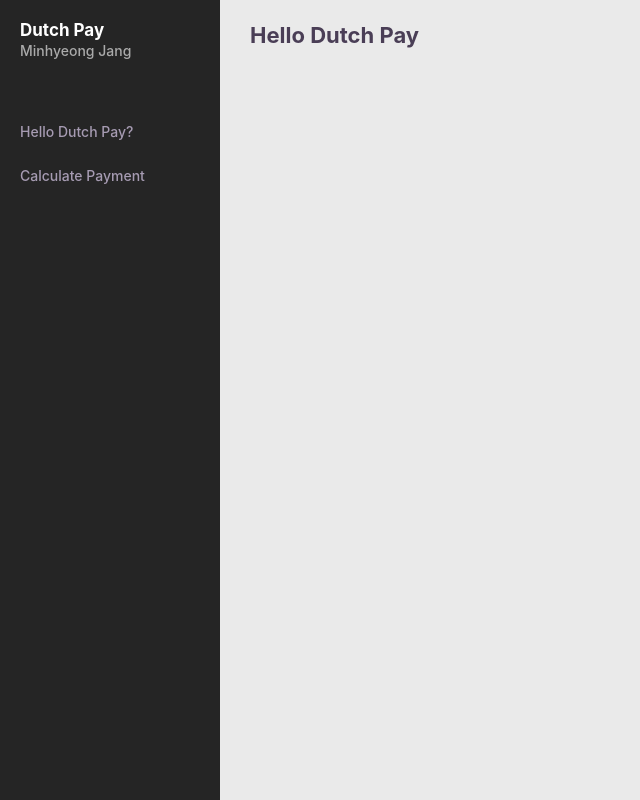
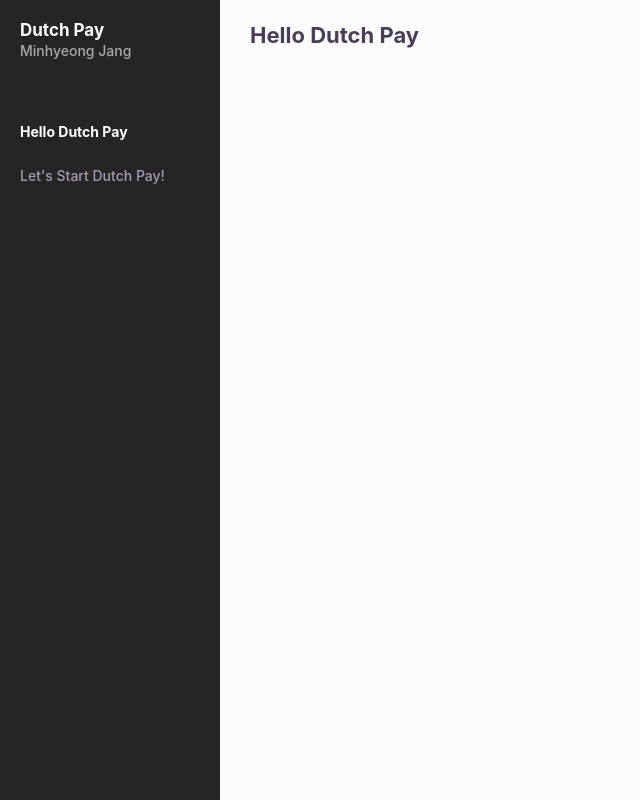
Before and after one commit to minhyeong-jang/dutch-pay, a React (Create React App) app: page /#/ in a window 1280 px wide. Shown: the whole page, without its empty margins (0-640 px from the left). Built offline with nearby package versions, Linux system fonts and the light colour scheme.

Commit message:
feat: 라우터 분리 및 Navi 수정

```diff
--- /dev/null
+++ b/src/modules/shared/components/content/index.ts
@@ -0,0 +1 @@
+export * from './ContentWrap';
--- a/src/modules/shared/components/layout/Navibar.tsx
+++ b/src/modules/shared/components/layout/Navibar.tsx
@@ -1,4 +1,5 @@
 import React from 'react';
+import { Link, NavLink } from 'react-router-dom';
 import styled from 'styled-components';
 
 export const Navibar: React.FC = () => {
@@ -6,7 +7,7 @@ export const Navibar: React.FC = () => {
     <StyledNavibar>
       <StyledFixed>
         <StyledInfo>
-          <StyledPageName href="/">Dutch Pay</StyledPageName>
+          <StyledPageName to="/">Dutch Pay</StyledPageName>
           <StyledAuthorName
             href="https://minhyeong-jang.github.io/"
             target="_blank"
@@ -16,8 +17,12 @@ export const Navibar: React.FC = () => {
         </StyledInfo>
         <StyledMenu>
           <StyledLi>
-            <a>Hello Dutch Pay?</a>
-            <a>Calculate Payment</a>
+            <StyledNavLink activeClassName="active" to="/" exact>
+              Hello Dutch Pay
+            </StyledNavLink>
+            <StyledNavLink activeClassName="active" to="/calc" exact>
+              Let&#39;s Start Dutch Pay!
+            </StyledNavLink>
           </StyledLi>
         </StyledMenu>
       </StyledFixed>
@@ -41,7 +46,7 @@ const StyledInfo = styled.div`
   display: block;
   padding: 20px;
 `;
-const StyledPageName = styled.a`
+const StyledPageName = styled(Link)`
   display: block;
   font-weight: bold;
   font-size: 17px;
@@ -59,8 +64,8 @@ const StyledMenu = styled.ul`
   margin-top: 35px;
   padding: 0px 20px;
 `;
-const StyledLi = styled.li`
-  a {
+const StyledLi = styled.li``;
+const StyledNavLink = styled(NavLink)`
   display: block;
   color: rgb(166, 155, 178);
   font-size: 14px;
@@ -68,18 +73,12 @@ const StyledLi = styled.li`
   padding: 10px 0px;
   margin-bottom: 10px;
   transition: color 0.2s linear;
+
+  &:hover {
+    color: rgb(220, 220, 220);
   }
-
   &.active {
-    & > a {
     color: white !important;
     font-weight: bold !important;
   }
-  }
-
-  &:hover {
-    & > a {
-      color: rgb(220, 220, 220);
-    }
-  }
 `;
--- a/src/modules/shared/routes.ts
+++ b/src/modules/shared/routes.ts
@@ -3,15 +3,15 @@ import { RouteProps } from 'react-router-dom';
 import { AboutPage } from '../about/pages';
 import { DutchPage } from '../dutch/pages';
 
-const prefix = '/';
-
 export const routes: RouteProps[] = [
   {
     component: AboutPage,
-    path: prefix,
+    exact: true,
+    path: `/`,
   },
   {
     component: DutchPage,
-    path: `${prefix}/calc`,
+    exact: true,
+    path: `/calc`,
   },
 ];
--- a/src/styles/GlobalStyle.ts
+++ b/src/styles/GlobalStyle.ts
@@ -6,9 +6,11 @@ const GlobalStyle = createGlobalStyle`
   * {
     box-sizing: border-box;
   }
-  body{
-    background-color: #eaeaea;
-    font-family: -apple-system,system-ui,BlinkMacSystemFont,"Segoe UI",Roboto,"Helvetica Neue",Arial,sans-serif;
+  html, body{
+    color: #2f2936;
+    background-color: #fbfbfc;
+    font-size: 14px;
+    font-family: -apple-system, BlinkMacSystemFont, "Helvetica Neue", "Apple SD Gothic Neo", "Malgun Gothic", "맑은 고딕", 나눔고딕, "Nanum Gothic", "Noto Sans KR", "Noto Sans CJK KR", arial, 돋움, Dotum, Tahoma, Geneva, sans-serif !important;
   }
   a {
     color: inherit;
@@ -18,9 +20,6 @@ const GlobalStyle = createGlobalStyle`
     background-color: transparent;
     border: none;
     outline: none;
-  }
-  h1, h2, h3, h4, h5, h6{
-    font-family:'Maven Pro', sans-serif;
   }
   ol, ul, li {
     list-style: none;
```
Also changed, not shown: src/modules/shared/components/content/ContentWrap.tsx (added, +55 -0 lines). Lines whose indentation alone changed are shown as unchanged.
